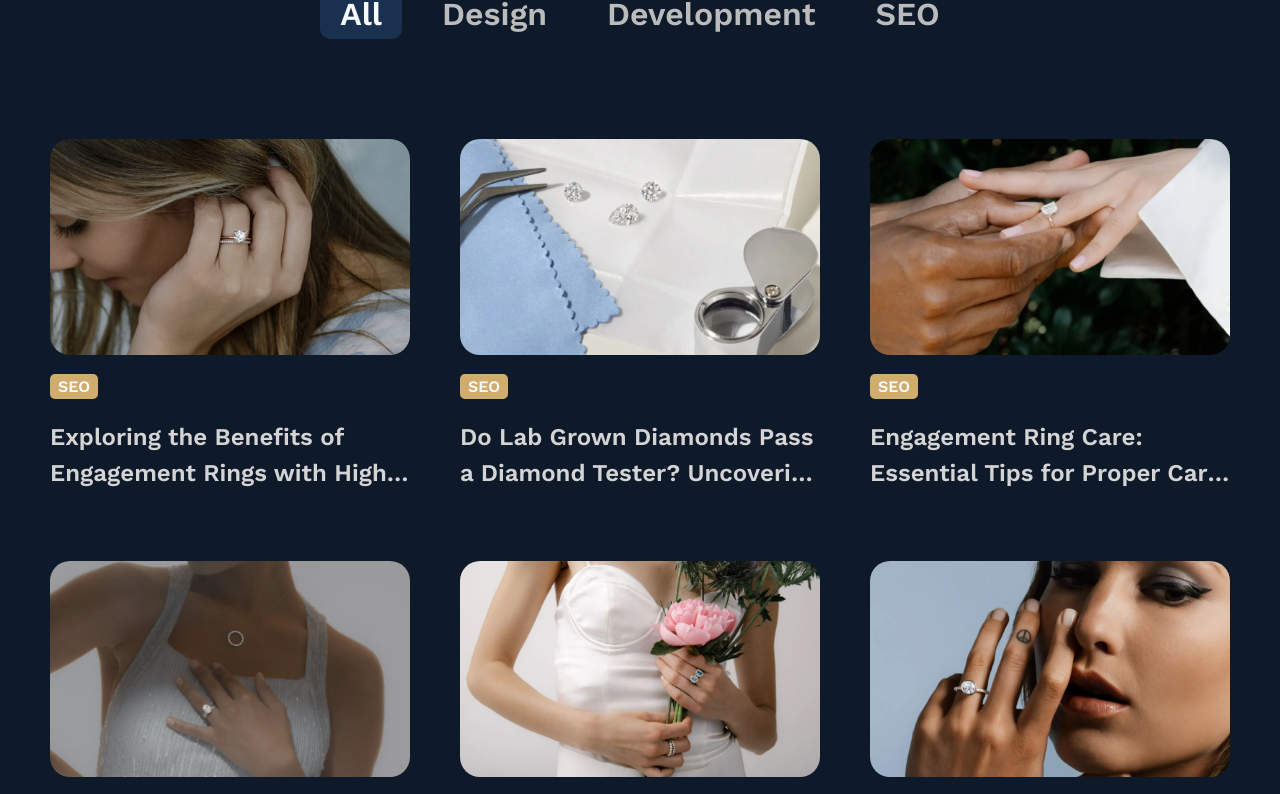
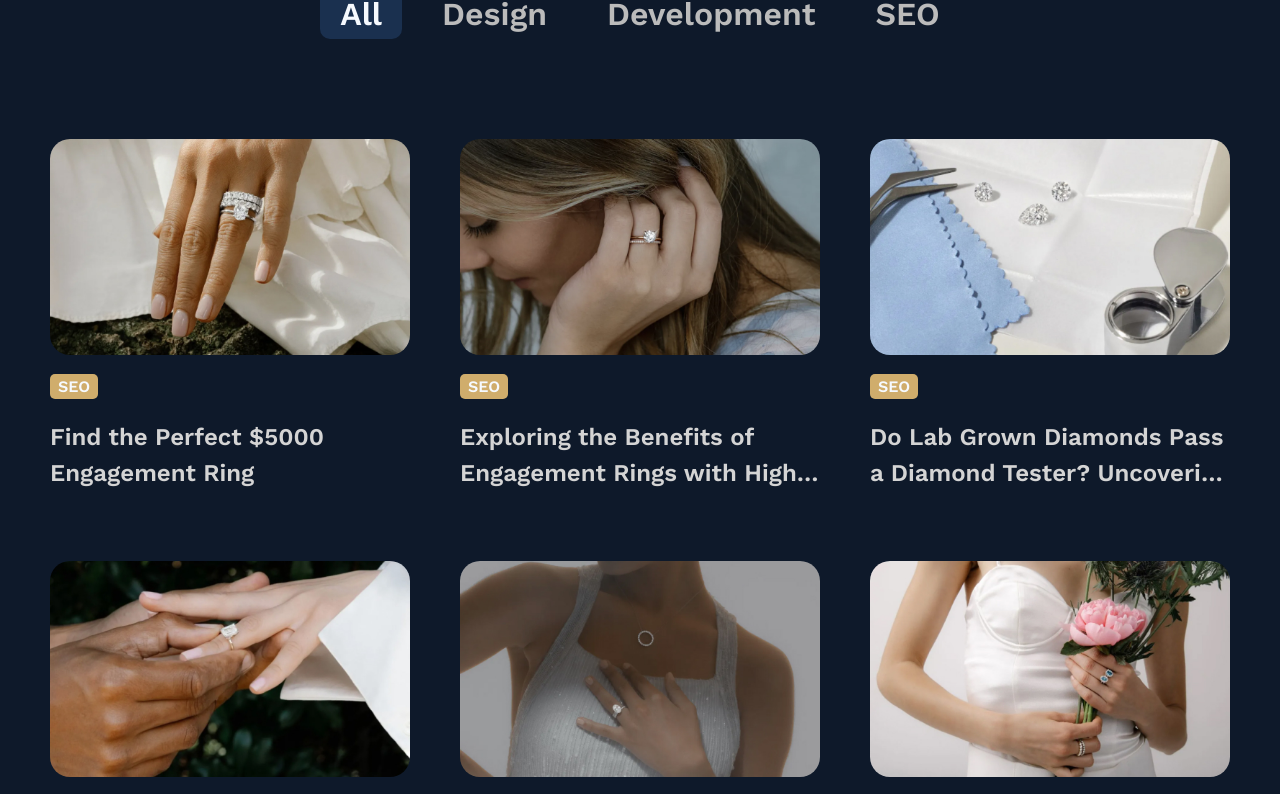
Before and after one commit to Count-MonteCristo/portfolio, a React (Create React App) app: page /portfolio in a window 1280 px wide. Shown: the part 865-1659 px from the top of the page. Built offline with nearby package versions, Linux system fonts and the light colour scheme.

Commit message:
content update

```diff
--- a/src/components/projectsData.js
+++ b/src/components/projectsData.js
@@ -41,6 +41,7 @@ import cloudy from "../assets/project-images/cloudy.jpg";
 import care from "../assets/project-images/care.jpg";
 import tester from "../assets/project-images/tester.jpg";
 import highSetting from "../assets/project-images/highSetting.jpg";
+import Ring5000 from "../assets/project-images/Ring5000.jpg";
 
 const projectsData = [
   //CO Blog Posts
@@ -284,6 +285,14 @@ const projectsData = [
     completionDate: "2023/09/28",
     link: "https://www.cleanorigin.com/blog/engagement-rings-with-high-settings/",
   },
+  {
+    id: 44,
+    name: "Find the Perfect $5000 Engagement Ring",
+    tags: ["SEO"],
+    image: Ring5000,
+    completionDate: "2023/10/02",
+    link: "https://www.cleanorigin.com/blog/5000-engagement-ring/",
+  },
 
   //TP Articles
   {
```
Also changed, not shown: src/assets/project-images/Ring5000.jpg (added).
